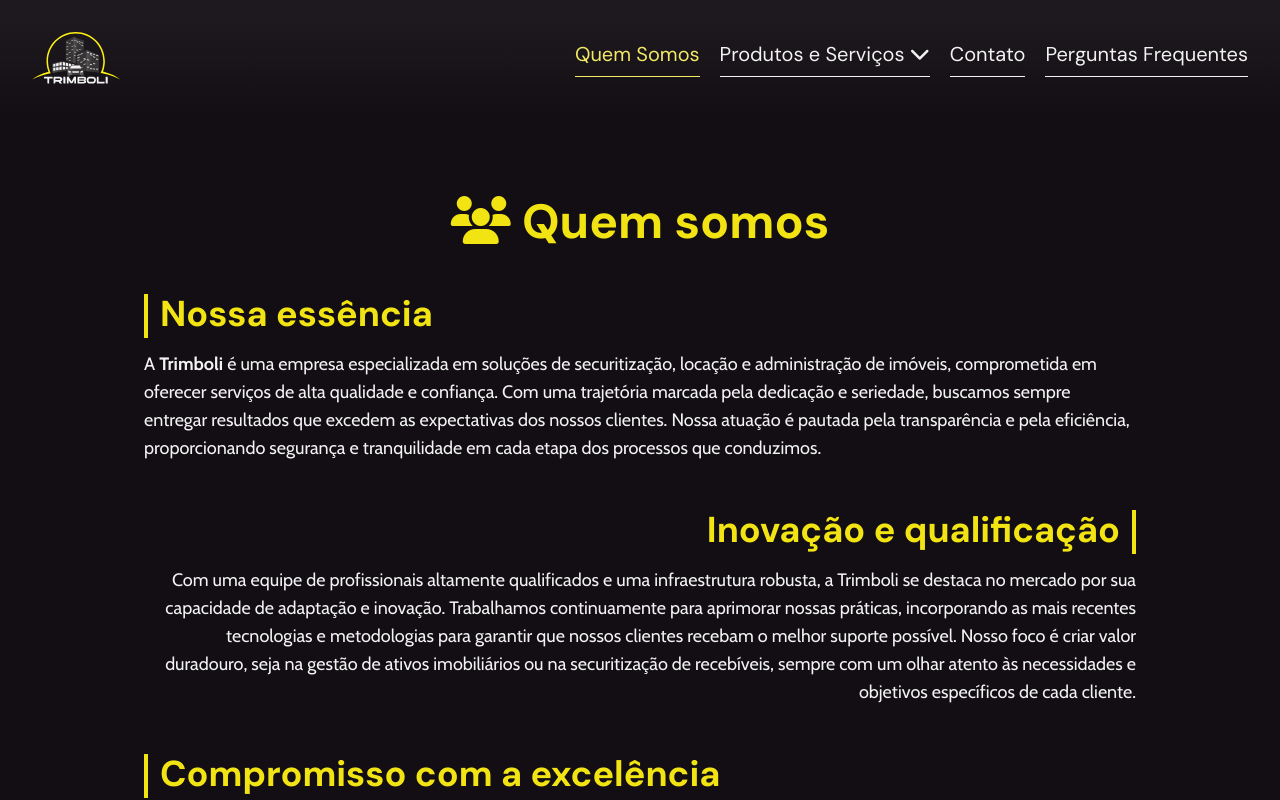
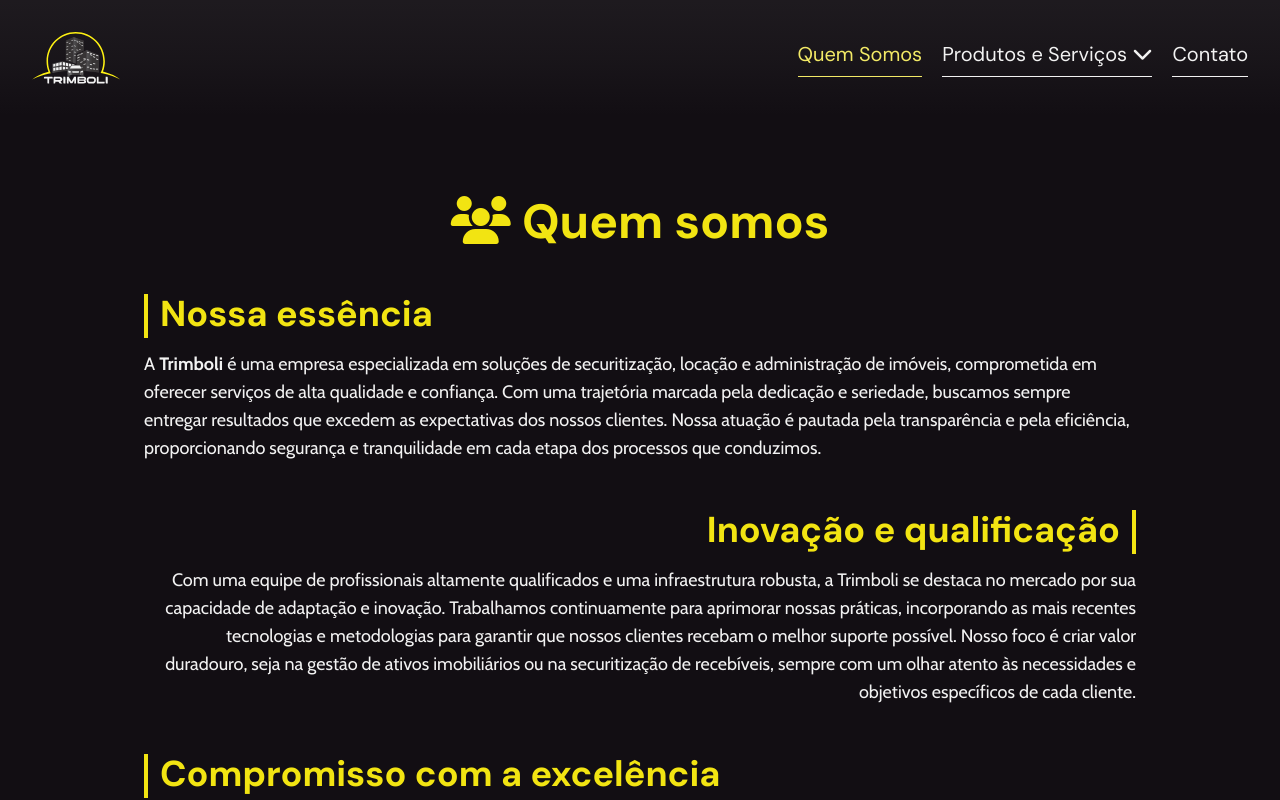
Before and after one commit to murilosopi/trimboli, a Vue app: page /quem-somos in a window 1280 px wide. Shown: the top 800 px of the page. Built offline with nearby package versions, Linux system fonts and the light colour scheme.

Commit message:
remove FAQ from navigation lists

```diff
--- a/src/components/layout/NavlistDefault.vue
+++ b/src/components/layout/NavlistDefault.vue
@@ -20,15 +20,14 @@
           v-for="{ to, content } in servicesAndProdutcts"
           :key="to"
         >
-          <router-link :to="to"> {{ content }}</router-link>
+          <router-link class="[&.router-link-exact-active]:font-bold" :to="to">
+            {{ content }}</router-link
+          >
         </DropdownOption>
       </DropdownMenu>
     </li>
     <li class="item">
       <router-link to="/contato">Contato</router-link>
-    </li>
-    <li class="item">
-      <router-link to="/faq">Perguntas Frequentes</router-link>
     </li>
   </ul>
 </template>
--- a/src/components/layout/NavlistDropdown.vue
+++ b/src/components/layout/NavlistDropdown.vue
@@ -28,9 +28,6 @@
       <DropdownOption>
         <router-link to="/contato">Contato</router-link>
       </DropdownOption>
-      <DropdownOption>
-        <router-link to="/faq">Perguntas Frequentes</router-link>
-      </DropdownOption>
     </DropdownMenu>
   </div>
 </template>
```
